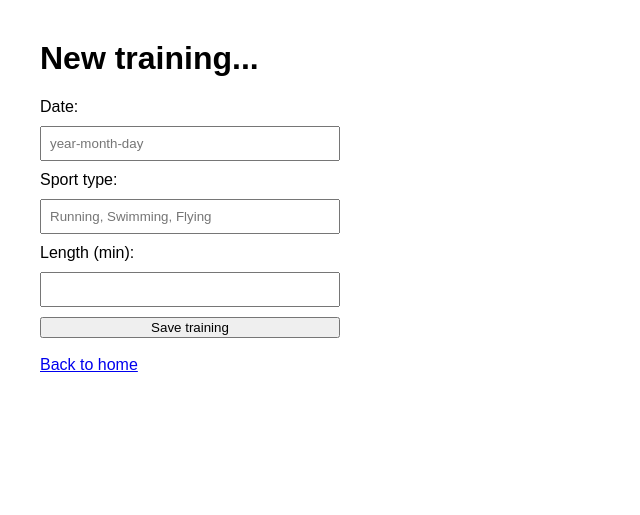
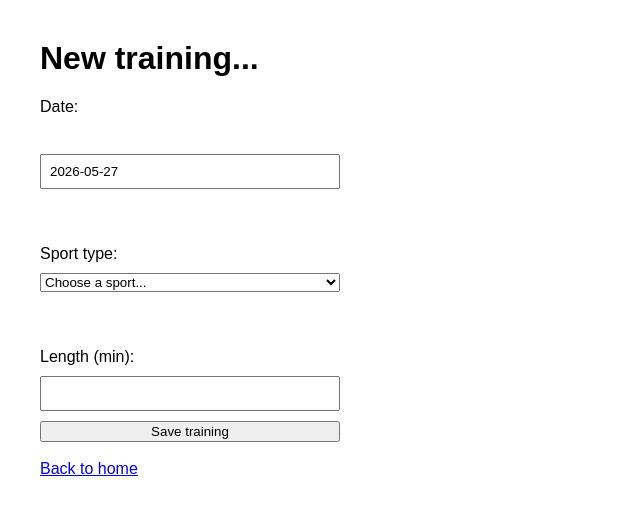
Before and after one commit to mt26pr/workout_diary, a Flask app: page /add in a window 1280 px wide. Shown: the top 515 px of the page, without its empty margins (0-640 px from the left). Run offline with Flask 3, Linux system fonts and the light colour scheme; the visitor is signed in with stand-in values (Sample User, id 1); data that the repository does not hold is empty.

Commit message:
Sports database table and flash messages - added. Basic HTML, no CCS

```diff
--- a/app.py
+++ b/app.py
@@ -38,11 +38,17 @@ def get_db_connection():
 def index():
     return render_template('dashboard.html')
 
+# workouts
 @app.route('/workouts')
 @login_required
 def workouts_history():
     conn = get_db_connection()
-    workouts = conn.execute('SELECT * FROM workouts WHERE user_id = ?', (current_user.id,)).fetchall()
+    workouts = conn.execute('''
+                            SELECT workouts.*, sports.name as sport_name
+                            FROM workouts
+                                     INNER JOIN sports ON workouts.sport_id = sports.id
+                            WHERE workouts.user_id = ?
+                            ''', (current_user.id,)).fetchall()
     conn.close()
     return render_template('index.html', workouts=workouts)
 
@@ -51,17 +57,25 @@ def workouts_history():
 @login_required
 def add():
     if request.method == 'POST':
-        date = request.form['date']
-        sport = request.form['sport_type']
+        date_value = request.form['date']
+        sport_id = request.form['sport_id']
         duration = request.form['duration']
 
         conn = get_db_connection()
-        conn.execute('INSERT INTO workouts (user_id, date, sport_type, duration) VALUES (?, ?, ?, ?)',
-                     (current_user.id, date, sport, duration))
+        conn.execute('INSERT INTO workouts (user_id, date, sport_id, duration) VALUES (?, ?, ?, ?)',
+                     (current_user.id, date_value, sport_id, duration))
         conn.commit()
         conn.close()
+        flash('Workout added successfully!', 'success')
         return redirect('/workouts')
-    return render_template('add.html')
+    conn = get_db_connection()
+    sports = conn.execute('SELECT * FROM sports').fetchall()
+
+    # to see variants
+    from datetime import date
+    today_date = date.today().strftime('%Y-%m-%d')
+    conn.close()
+    return render_template('add.html', sports=sports, today_date=today_date)
 
 # registration
 @app.route('/register', methods=('GET', 'POST'))
@@ -131,17 +145,19 @@ def analytics():
 
     # favourite sport
     favorite_sport_row = conn.execute('''
-                                      SELECT sport_type, COUNT(sport_type) as count
+                                      SELECT sports.name, COUNT(workouts.sport_id) as count
                                       FROM workouts
-                                      WHERE user_id = ?
-                                      GROUP BY sport_type
+                                               INNER JOIN sports ON workouts.sport_id = sports.id
+                                      WHERE workouts.user_id = ?
+                                      GROUP BY workouts.sport_id
                                       ORDER BY count DESC
                                       LIMIT 1
                                       ''', (current_user.id,)).fetchone()
     if favorite_sport_row:
-        favorite_sport = favorite_sport_row['sport_type']
+        favorite_sport = favorite_sport_row['name']
     else:
         favorite_sport = 'None yet'
+
     # record
     max_duration_row = conn.execute(
         'SELECT MAX(duration) as max_dur FROM workouts WHERE user_id = ?',
@@ -172,6 +188,7 @@ def delete_workout(workout_id):
     conn.execute('DELETE FROM workouts WHERE id = ? AND user_id = ?', (workout_id, current_user.id))
     conn.commit()
     conn.close()
+    flash('Workout deleted successfully!', 'success')
     return redirect('/workouts')
 
 # edit workout
@@ -186,21 +203,23 @@ def edit_workout(workout_id):
         return redirect('/workouts')
     if request.method == 'POST':
         date = request.form['date']
-        sport = request.form['sport_type']
+        sport_id = request.form['sport_id']
         duration = request.form['duration']
         conn.execute('''
                  UPDATE workouts
                  SET date       = ?,
-                     sport_type = ?,
+                     sport_id = ?,
                      duration   = ?
                  WHERE id = ?
                    AND user_id = ?
-                 ''', (date, sport, duration, workout_id, current_user.id))
+                 ''', (date, sport_id, duration, workout_id, current_user.id))
         conn.commit()
         conn.close()
+        flash('Workout updated successfully!', 'success')
         return redirect('/workouts')
+    sports = conn.execute('SELECT * FROM sports').fetchall()
     conn.close()
-    return render_template('edit.html', workout=workout)
+    return render_template('edit.html', workout=workout, sports=sports)
 
 if __name__ == '__main__':
     app.run(debug=True)
--- a/templates/add.html
+++ b/templates/add.html
@@ -13,11 +13,16 @@
 <h1>New training...</h1>
 
 <form method="POST">
-    <label>Date:</label>
-    <input type="text" name="date" placeholder="year-month-day" required>
+    <label>Date:</label><br>
+    <input type="text" name="date" value="{{ today_date }}" placeholder="YYYY-MM-DD" required><br><br>
 
     <label>Sport type:</label>
-    <input type="text" name="sport_type" placeholder="Running, Swimming, Flying" required>
+    <select name="sport_id" required>
+        <option value="" disabled selected>Choose a sport...</option>
+        {% for sport in sports %}
+            <option value="{{ sport['id'] }}">{{ sport['name'] }}</option>
+        {% endfor %}
+    </select><br><br>
 
     <label>Length (min):</label>
     <input type="number" name="duration" required>
```
Also changed, not shown: setup_db.py (+14 -3 lines), templates/edit.html (+9 -3 lines), templates/index.html (+13 -2 lines).
